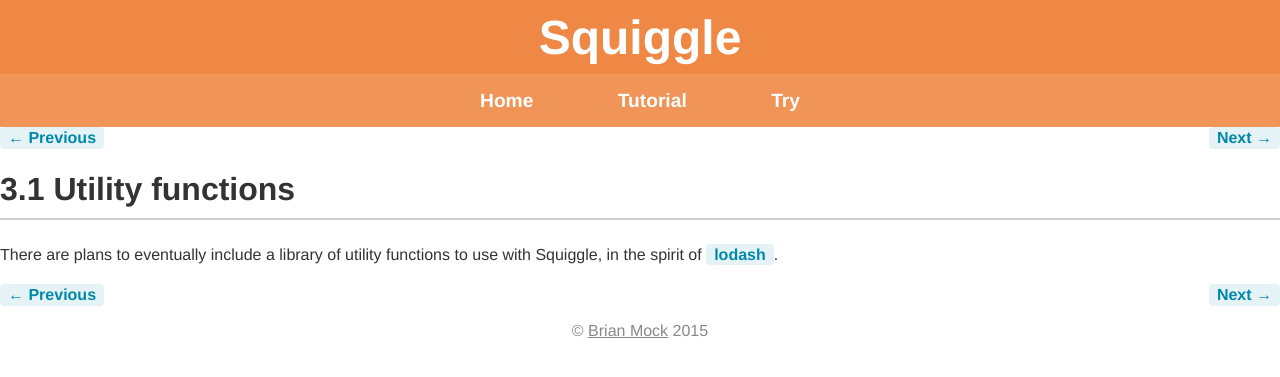
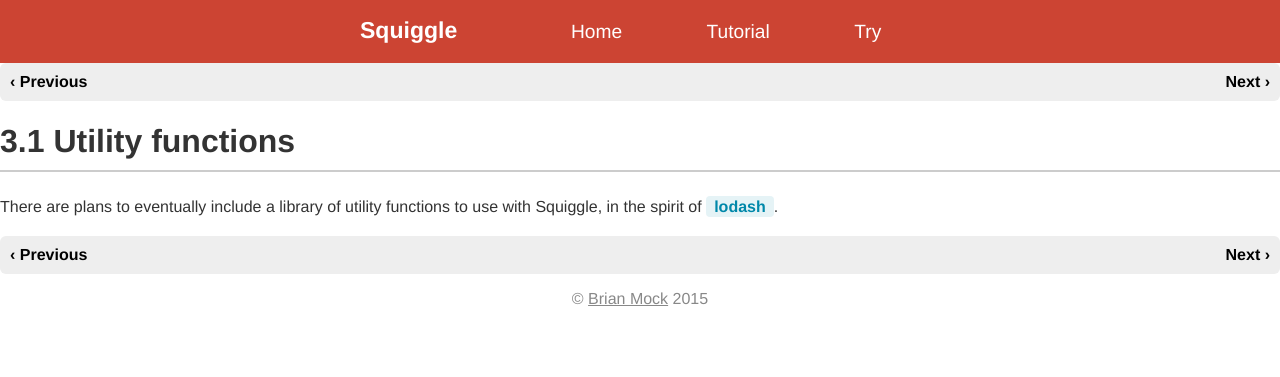
Before and after one commit to squiggle-lang/squiggle-lang.org, a Jekyll site: the page built from tutorial/chapter/3.1/index.md, in a window 1280 px wide. Shown: the top 377 px of the page. Built offline with Jekyll 4.4.1, drawn with Linux system fonts in a browser that asks for light colours.

Commit message:
Updates chapter nav and fixes #10

```diff
--- a/_layouts/chapter.html
+++ b/_layouts/chapter.html
@@ -12,13 +12,13 @@ cssTab2: focus
     <a
         class="prev"
         href="{{ site.baseurl }}/tutorial/chapter/{{ page.previous }}/"
-    >&larr; Previous</a>
+    >&lsaquo; Previous</a>
     {% endif %}
     {% if page.next %}
     <a
         class="next"
         href="{{ site.baseurl }}/tutorial/chapter/{{ page.next }}/"
-    >Next &rarr;</a>
+    >Next &rsaquo;</a>
     {% endif %}
 </div>
 
@@ -31,12 +31,12 @@ cssTab2: focus
     <a
         class="prev"
         href="{{ site.baseurl }}/tutorial/chapter/{{ page.previous }}/"
-    >&larr; Previous</a>
+    >&lsaquo; Previous</a>
     {% endif %}
     {% if page.next %}
     <a
         class="next"
         href="{{ site.baseurl }}/tutorial/chapter/{{ page.next }}/"
-    >Next &rarr;</a>
+    >Next &rsaquo;</a>
     {% endif %}
 </div>
--- a/_layouts/default.html
+++ b/_layouts/default.html
@@ -11,14 +11,16 @@
 <body class="{{ page.bodyClass }}">
 
 <header>
-Squiggle
+    <div class="header-container">
+        <a href="{{ site.baseurl }}/" class="title">Squiggle</a>
+        <nav>
+            <a class="{{ page.cssTab1 }}" href="{{ site.baseurl }}/">Home</a
+            ><a class="{{ page.cssTab2 }}" href="{{ site.baseurl }}/tutorial">Tutorial</a
+            ><a class="{{ page.cssTab3 }}" href="{{ site.baseurl }}/try">Try</a>
+        </nav>
+    </div>
 </header>
 
-<nav>
-    <a class="{{ page.cssTab1 }}" href="{{ site.baseurl }}/">Home</a
-    ><a class="{{ page.cssTab2 }}" href="{{ site.baseurl }}/tutorial">Tutorial</a
-    ><a class="{{ page.cssTab3 }}" href="{{ site.baseurl }}/try">Try</a>
-</nav>
 
 <main>
 {{ content }}
--- a/_sass/mixins.scss
+++ b/_sass/mixins.scss
@@ -45,3 +45,8 @@
         text-decoration: underline;
     }
 }
+
+@mixin resetLinks {
+    text-decoration: none;
+    color: inherit;
+}
--- a/_sass/narrow.scss
+++ b/_sass/narrow.scss
@@ -2,10 +2,26 @@
     body {
         font-size: 14px;
     }
-    nav {
+}
+
+@media screen and (max-width: $narrowWidth) {
+    header {
         padding: 4px;
-        a {
+
+        nav,
+        nav a,
+        .title {
             display: block;
+        }
+
+        .title {
+            font-size: 1.6em;
+            margin-bottom: 0.3em;
+        }
+
+        nav a {
+            padding-left: 1em;
+            padding-right: 1em;
         }
     }
 }
--- a/_sass/style.scss
+++ b/_sass/style.scss
@@ -1,14 +1,21 @@
 $bg: #fff;
 $fg: #333;
 
+$narrowWidth: 600px;
+
+$red: #c43;
+$orange: #e84;
 $green: #2a5;
+$blue: #47c;
+$darkBlue: #08a;
+
+$primary: $red;
+$link: $darkBlue;
+$focus: $green;
 
 $fontNormal: Helvetica, sans-serif;
 $fontParagraph: $fontNormal;
 $fontCode: Menlo, Consolas, monospace;
-
-$primary: #e84;
-$link: #08a;
 
 @import "mixins";
 
@@ -17,7 +24,7 @@ $link: #08a;
 }
 
 :focus {
-    outline: 6px solid rgba(#0aa, 0.8);
+    outline: 6px solid rgba($focus, 0.8);
 }
 
 html, body {
@@ -36,39 +43,37 @@ header {
     $bg: $primary;
     $fg: white;
 
+    color: $fg;
     background: $bg;
-    color: $fg;
-    font-size: 3.0em;
-    padding: 0.2em;
-    font-weight: bold;
-    text-align: center;
-}
 
-footer {
-    text-align: center;
-    margin: 1em;
-    color: #888;
-    a {
+    font-size: 1.2em;
+    padding: 5px;
+
+    .header-container {
+        margin: 0 auto;
+        display: block;
+        max-width: $narrowWidth;
+    }
+
+    .title {
+        font-weight: bold;
+        font-size: 1.2em;
+        padding: 4px 20px;
+        margin-right: 2em;
+        text-decoration: none;
         color: inherit;
     }
-}
 
-nav {
-    $bg: mix(white, $primary, 10%);
-    $fg: white;
+    nav {
+        display: inline-block;
+    }
 
-    text-align: center;
-    background: $bg;
-    padding: 0 2px;
-
-    a {
+    nav a {
         display: inline-block;
         margin: 6px 0.2em;
         padding: 0.5em 2em;
         color: $fg;
         text-decoration: none;
-        font-weight: bold;
-        font-size: 1.2em;
         border-radius: 8px;
 
         transition: background 0.2s, color 0.2s;
@@ -82,6 +87,16 @@ nav {
             background: rgba($fg, 0.20);
             color: $fg;
         }
+    }
+
+}
+
+footer {
+    text-align: center;
+    margin: 1em;
+    color: #888;
+    a {
+        color: inherit;
     }
 }
 
@@ -143,6 +158,10 @@ p {
 }
 
 .chapter-nav {
+    background: #eee;
+    color: black;
+    border-radius: 6px;
+
     &:after {
         content: ' ';
         display: block;
@@ -150,7 +169,14 @@ p {
     }
 
     a {
-        @include prettyLinks;
+        @include resetLinks;
+
+        padding: 10px 10px;
+        font-weight: bold;
+
+        &:hover {
+            text-decoration: underline;
+        }
 
         &.prev { float: left; }
         &.next { float: right; }
@@ -170,7 +196,7 @@ body.wide main {
 }
 
 body.narrow main {
-    max-width: 600px;
+    max-width: $narrowWidth;
     padding: 20px 10px;
 }
 
--- a/_sass/workspace.scss
+++ b/_sass/workspace.scss
@@ -55,7 +55,7 @@
             margin-bottom: $gap;
 
             &.run {
-                background: $green;
+                background: $blue;
                 color: white;
             }
 
@@ -68,7 +68,7 @@
             height: 150px;
             overflow: auto;
             padding: 0;
-            background: #f8f8f8;
+            background: white;
             resize: vertical;
             border: $border;
 
```
